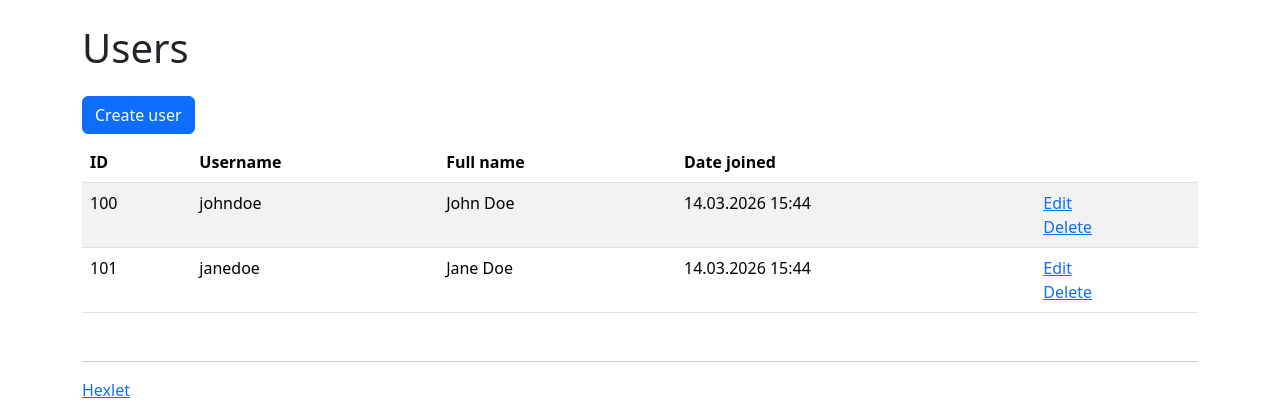
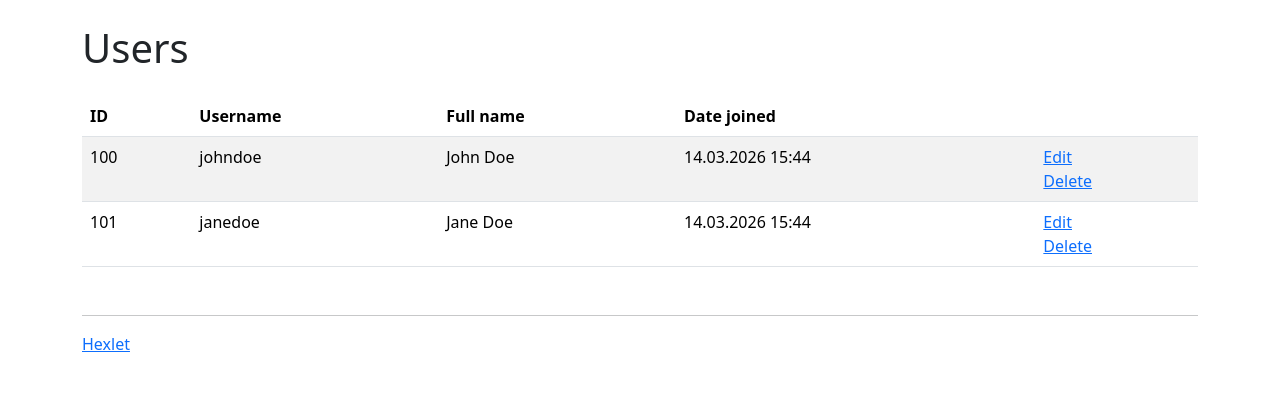
Before and after one commit to sergr88/python-project-52, a Django app: page /users/ in a window 1280 px wide. Shown: the part 57-477 px from the top of the page. Run offline with Django 5.2, Linux system fonts and the light colour scheme; data comes from the database, SQL or seed files in the repository; some libraries are stand-ins or nearby versions.

Commit message:
Удалена кнопка Создать пользователя на странице списка пользователей

```diff
--- a/task_manager/users/templates/users/index.html
+++ b/task_manager/users/templates/users/index.html
@@ -5,7 +5,6 @@
 
 {% block content %}
 <h1 class="my-4">{% trans "Users" %}</h1>
-<a href="{% url 'user_create' %}" class="btn btn-primary">{% trans "Create user" %}</a>
 <table class="table table-striped mt-2">
   <thead>
     <tr>
```
Also changed, not shown: locale/ru/LC_MESSAGES/django.po, 1 other file.
